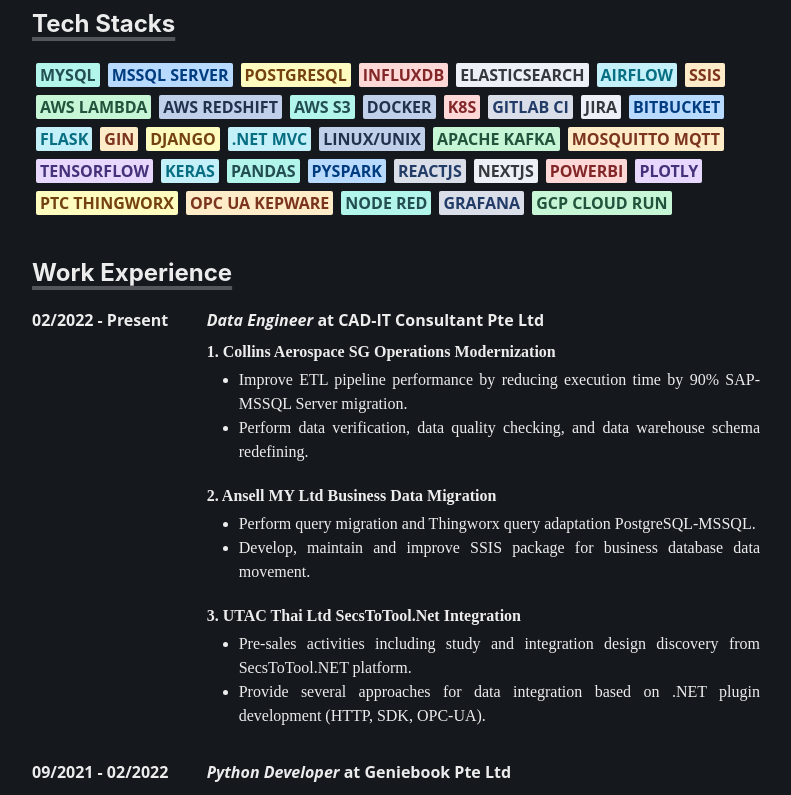
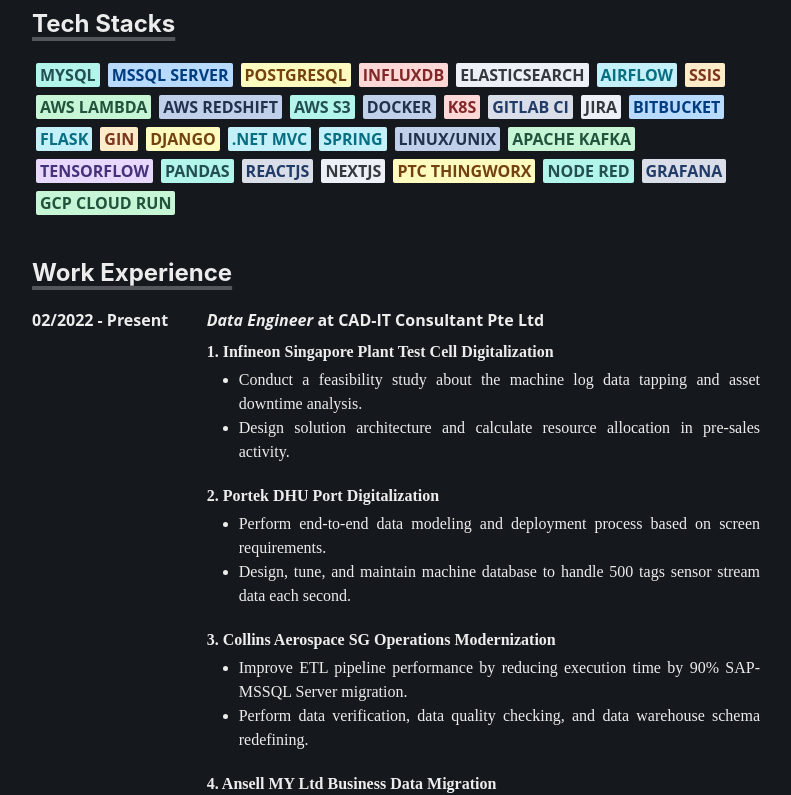
Before and after one commit to nichoteloo/nichoteloo.github.io, a Next.js app: page / in a window 1280 px wide. Shown: the part 640-1435 px from the top of the page, without its empty margins (244-1035 px from the left). Built offline with nearby package versions, Linux system fonts and the light colour scheme.

Commit message:
Update index 16/04/2023

```diff
--- a/pages/index.js
+++ b/pages/index.js
@@ -63,13 +63,13 @@
               to provide positive results. I have worked on projects involving data engineering,
               data migration, and system integration. Having exposure to designing the latest
               end-to-end Extract-Transform-Load (ETL) pipeline using data engineering and integration
-              tools such as Python, Go, SQL, Airflow, SSIS, Kafka, setc.
+              tools such as Python, C#, Go, SQL, Airflow, SSIS, Kafka, setc.
               Currently working as a Data Engineer in a global software and system integrator company
               in Bandung, Indonesia.
             </Text>
 
             <Box align="center" mt={5}>
-              <NextLink href="https://drive.google.com/file/d/1a0T6KJ8qqE3amg-SzZ7zT3LdBtRZf8ou/view?usp=sharing" passHref>
+              <NextLink href="https://drive.google.com/file/d/1ZgZDCaRlZxNp8nI9Khp4Z2ekVO0EA3Gw/view?usp=sharing" passHref>
                 <Button mr={2} fontSize={{ lg:"16px", md:"15px", sm: "14px" }} align="center" rightIcon={<AiOutlineDownload />} colorScheme="gray" h={8}>
                   Resume
                 </Button>
@@ -113,19 +113,14 @@
               <Tech title="Gin" color="orange" />
               <Tech title="Django" color="yellow" />
               <Tech title=".NET MVC" color="cyan" />
+              <Tech title="Spring" color="cyan" />
               <Tech title="Linux/Unix" color="blue" />
               <Tech title="Apache Kafka" color="green" />
-              <Tech title="Mosquitto MQTT" color="orange" />
               <Tech title="Tensorflow" color="purple" />
-              <Tech title="Keras" color="cyan" />
               <Tech title="Pandas" color="teal" />
-              <Tech title="PySpark" color="messenger" />
               <Tech title="ReactJS" color="facebook" />
               <Tech title="NextJS" color="gray" />
-              <Tech title="PowerBI" color="red" />
-              <Tech title="Plotly" color="purple" />
               <Tech title="PTC Thingworx" color="yellow" />
-              <Tech title="OPC UA Kepware" color="orange" />
               <Tech title="Node Red" color="teal" />
               <Tech title="Grafana" color="facebook" />
               <Tech title="GCP Cloud Run" color="green" />
@@ -144,7 +139,29 @@
               date="02/2022 - Present"
               role="Data Engineer"
               company="at CAD-IT Consultant Pte Ltd"
-              client="1. Collins Aerospace SG Operations Modernization"
+              client="1. Infineon Singapore Plant Test Cell Digitalization"
+              indent={8}
+              mb={1}
+              responsibilities={[
+                'Conduct a feasibility study about the machine log data tapping and asset downtime analysis.',
+                'Design solution architecture and calculate resource allocation in pre-sales activity.'
+              ]}
+              >
+            </ExperienceEntry>
+
+            <ExperienceEntry
+              client="2. Portek DHU Port Digitalization"
+              indent={8}
+              mb={1}
+              responsibilities={[
+                'Perform end-to-end data modeling and deployment process based on screen requirements.',
+                'Design, tune, and maintain machine database to handle 500 tags sensor stream data each second.'
+              ]}
+              >
+            </ExperienceEntry>
+
+            <ExperienceEntry
+              client="3. Collins Aerospace SG Operations Modernization"
               indent={8}
               mb={1}
               responsibilities={[
@@ -155,7 +172,7 @@
             </ExperienceEntry>
 
             <ExperienceEntry
-              client="2. Ansell MY Ltd Business Data Migration"
+              client="4. Ansell MY Ltd Business Data Migration"
               indent={8}
               mb={1}
               responsibilities={[
@@ -166,7 +183,7 @@
             </ExperienceEntry>
 
             <ExperienceEntry
-              client="3. UTAC Thai Ltd SecsToTool.Net Integration"
+              client="5. UTAC Thai Ltd SecsToTool.Net Integration"
               indent={8}
               mb={8}
               responsibilities={[
```
